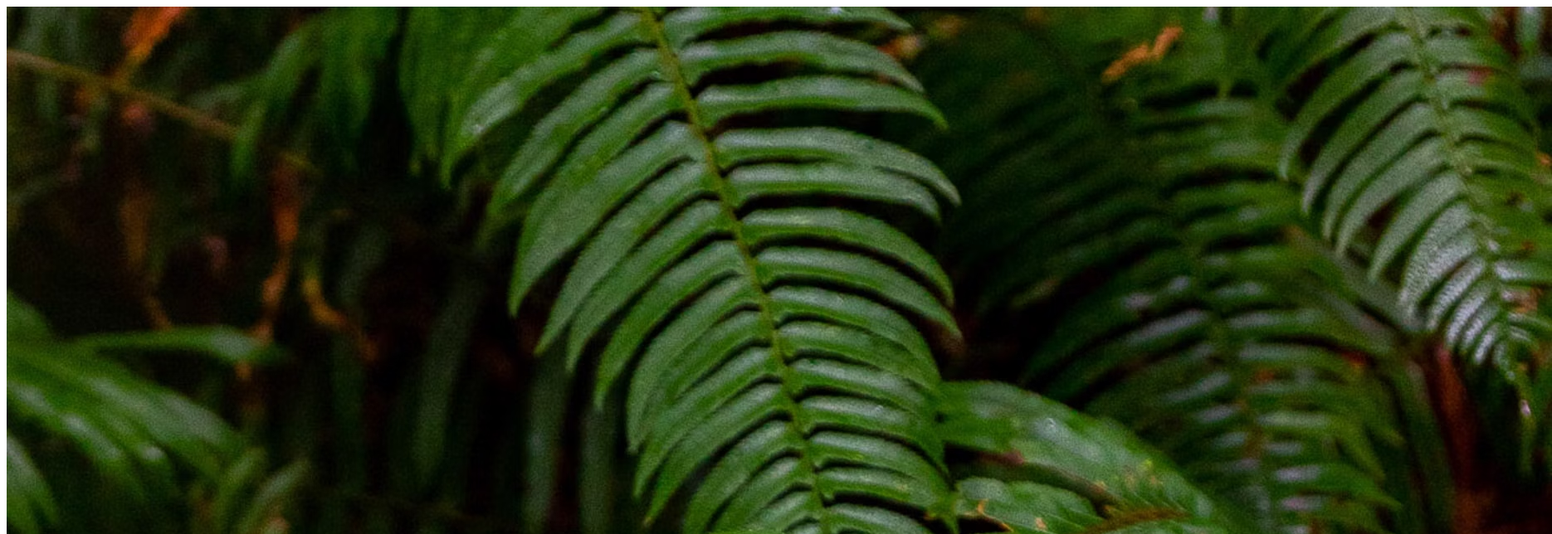
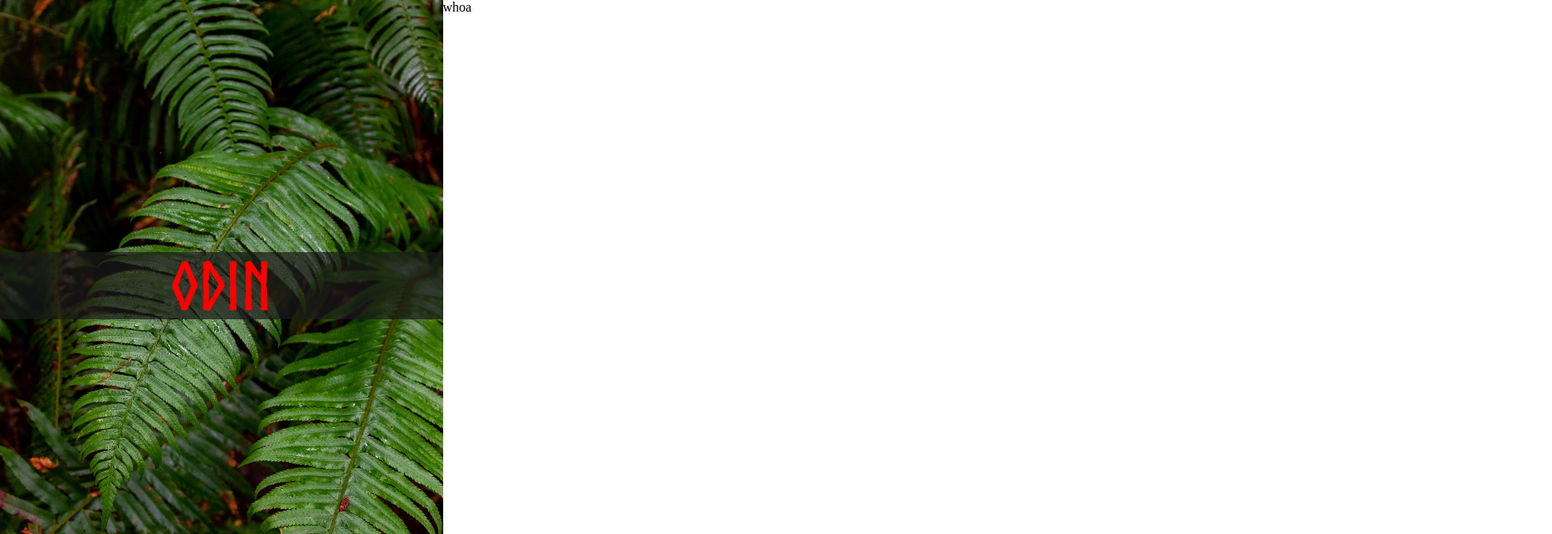
Before and after one commit to mtcerv23/odin-form, a plain HTML site: page index.html in a window 1280 px wide. Shown: the top 644 px of the page at 83% size, 1870 px wide, since content can reach past the window. Drawn offline with Linux system fonts and the light colour scheme; files whose address does not match are found by name.

Commit message:
Desktop changes

```diff
--- a/index.html
+++ b/index.html
@@ -9,7 +9,10 @@
 <body>
   <div class="logo">
     <img src="background.avif" alt="background">
-    <h1>hi</h1>
+    <div class="logo-text">ODIN</div>
+  </div>
+  <div class="content">
+    whoa
   </div>
 
 </body>
--- a/styles.css
+++ b/styles.css
@@ -1,7 +1,28 @@
-h1 {
-  color: red
+@font-face {
+  font-family: "myFirstFont";
+  src: url("/home/matthew/Insync/mattylerc@gmail.com/Google Drive/TOP/odin-form/Norse-Bold.otf");
+}
+
+.logo-text {
+  color: red;
+  position: relative;
+  bottom: 500px;
+  background-color: rgba(26, 26, 26, 0.7);
+  text-align: center;
+  font-size: 5rem;
+  font-family: myFirstFont;
+}
+
+.logo {
+  position: relative;
 }
 
 body {
   display: flex;
+  margin: 0;
 }
+
+img {
+  width: auto;
+  height: 100vh;
+}
```
